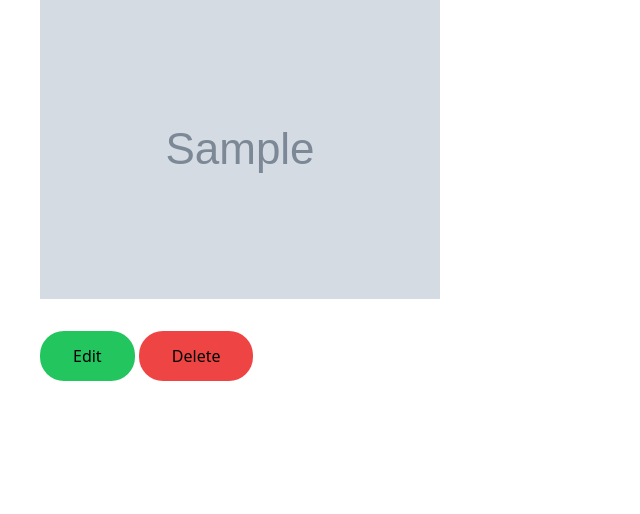
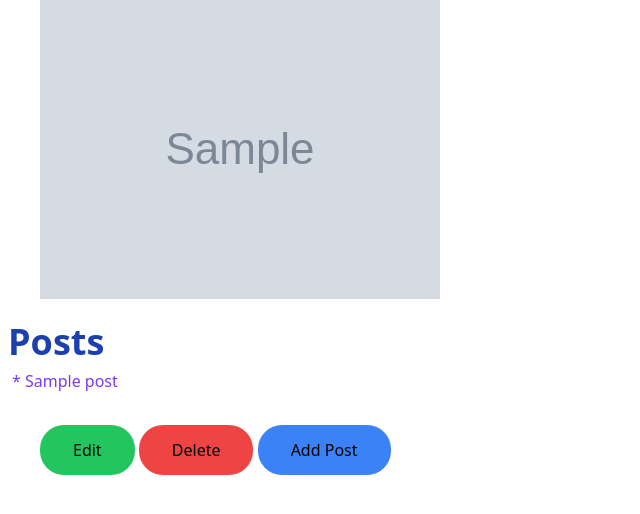
Before and after one commit to ksingletary/flask-blogly, a Flask app: page /1 in a window 1280 px wide. Shown: the part 181-695 px from the top of the page, without its empty margins (0-640 px from the left). Run offline with Flask 3, Linux system fonts and the light colour scheme; tables that the repository leaves empty hold one stand-in row (values such as "Sample post"); grey boxes marked "Sample" are stand-in pictures; some libraries are stand-ins or nearby versions.

Commit message:
part two. crud posts

```diff
--- a/app.py
+++ b/app.py
@@ -1,7 +1,7 @@
 """Blogly application."""
 
 from flask import Flask, redirect, render_template, flash, session, request
-from models import db, connect_db, User
+from models import db, connect_db, User, Post
 
 
 app = Flask(__name__)
@@ -28,9 +28,9 @@ def user_form():
 
 @app.route('/', methods=["POST"])
 def create_user():
-    first_name = request.form["first_name"]
-    last_name = request.form["last_name"]
-    image_url = request.form["img_url"]
+    first_name = request.form.get("first_name")
+    last_name = request.form.get("last_name")
+    image_url = request.form.get("img_url")
 
     new_user = User(first_name=first_name, last_name=last_name, image_url=image_url)
     db.session.add(new_user)
@@ -41,7 +41,9 @@ def create_user():
 def show_user(user_id):
     """Show details about a single pet"""
     user = User.query.get_or_404(user_id)
-    return render_template("details.html", user=user)
+    posts = Post.query.filter_by(user_id=user_id).all()
+
+    return render_template("details.html", user=user, posts=posts)
 
 @app.route('/<int:user_id>/edit_user')
 def show_edit_user(user_id):
@@ -69,3 +71,55 @@ def delete_user(user_id):
 
     db.session.commit()
     return redirect("/")
+
+@app.route('/<int:user_id>/posts/new')
+def new_post_form(user_id):
+    user = User.query.get_or_404(user_id)
+
+
+    return render_template('new_post.html', user=user)
+
+@app.route('/<int:user_id>/posts/new', methods=["POST"])
+def new_post(user_id):
+    user = User.query.get_or_404(user_id)
+
+    title = request.form.get("title")
+    content = request.form.get("content")
+
+    new_post = Post(title=title, content=content, user_id=user_id)
+    db.session.add(new_post)
+    db.session.commit()
+
+    return redirect(f"/{user_id}")
+
+@app.route('/posts/<int:post_id>')
+def show_post(post_id):
+    post = Post.query.get_or_404(post_id)
+    return render_template('post.html', post=post)
+
+@app.route('/posts/<int:post_id>/edit')
+def edit_post_form(post_id):
+    post = Post.query.get_or_404(post_id)
+
+    return render_template('edit_post.html', post=post)
+
+@app.route('/posts/<int:post_id>/edit', methods=["POST"])
+def edit_post(post_id):
+    post = Post.query.get_or_404(post_id)
+
+    title = request.form.get("title")
+    content = request.form.get("content")
+
+    post.title = title
+    post.content = content
+    db.session.commit()
+
+    return redirect(f"/posts/{post_id}")
+
+@app.route('/posts/<int:post_id>/delete', methods=["POST"])
+def delete_post(post_id):
+    post = Post.query.get_or_404(post_id)
+    Post.query.filter(Post.id == post_id).delete()
+
+    db.session.commit()
+    return redirect("/")
--- a/models.py
+++ b/models.py
@@ -1,4 +1,5 @@
 from flask_sqlalchemy import SQLAlchemy
+from datetime import datetime
 
 db = SQLAlchemy()
 
@@ -33,7 +34,7 @@ class User(db.Model):
                           unique=True)
     image_url = db.Column(db.String(255),
                           nullable=False,
-                          unique=True,
+                          unique=False,
                           default=None)
     def __repr__(self):
         return f"<User id={self.id} first_name={self.first_name} last_name={self.last_name}>"
@@ -41,3 +42,21 @@ class User(db.Model):
     def get_full_name(self):
         full_name = f"{self.first_name} {self.last_name}"
         return full_name
+
+class Post(db.Model):
+    __tablename__ = 'posts'
+
+    id = db.Column(db.Integer,
+                   primary_key=True,
+                   autoincrement=True)
+
+    title = db.Column(db.String(50),
+                      nullable=False)
+    content = db.Column(db.String(255),
+                        nullable=False)
+
+    created_at = db.Column(db.DateTime, default=datetime.utcnow)
+
+    user_id = db.Column(db.Integer, db.ForeignKey('users.id'), nullable=False)
+
+    user_name = db.relationship('User', backref='posts')
--- a/templates/details.html
+++ b/templates/details.html
@@ -5,6 +5,12 @@
 <h1 class="text-7xl font-bold text-blue-800 leading-normal">{{user.get_full_name()}}<span class="font-light">-Details</span></h1>
 <a href="/" class="text-2xl text-gray-500 font-medium ml-5"><span>&#8701;</span>Home</a>
 <img src="{{user.image_url}}" class="ml-10 mt-10">
+<h3 class="mt-4 ml-2 text-4xl font-bold text-blue-800 leading-normal">Posts</h3>
+<ul class="ml-3">
+    {% for post in posts %}
+        <li class="text-violet-600"><a href="/posts/{{post.id}}">* {{post.title}}</a></li>
+    {% endfor %}
+</ul>
 <div class="mt-4 ml-10">
     <form action="/{{user.id}}/edit_user" class="inline-block">
         <button class="bg-green-500 rounded-3xl py-3 px-8 font-medium
@@ -16,6 +22,11 @@
         mt-4 hover:bg-transparent hover:border-blue-400
         hover:text-blue-500 duration-300 hover:border border border-transparent">Delete</button>
     </form>
+    <form action="/{{user.id}}/posts/new" class="inline-block">
+        <button class="bg-blue-500 rounded-3xl py-3 px-8 font-medium
+        mt-4 hover:bg-transparent hover:border-blue-400
+        hover:text-blue-500 duration-300 hover:border border border-transparent">Add Post</button>
+    </form>
 </div>
 
 
```
Also changed, not shown: templates/edit_post.html (added, +29 -0 lines), templates/new_post.html (added, +26 -0 lines), templates/post.html (added, +30 -0 lines).
